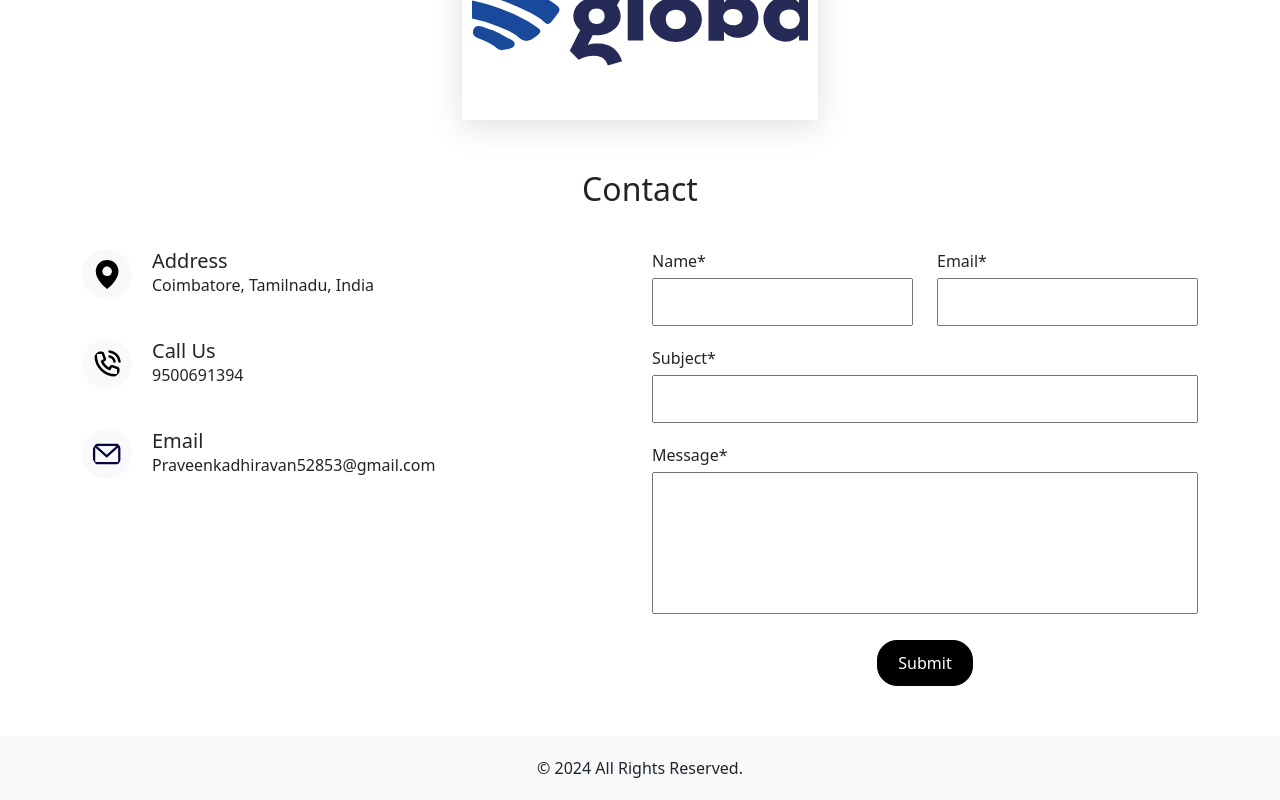
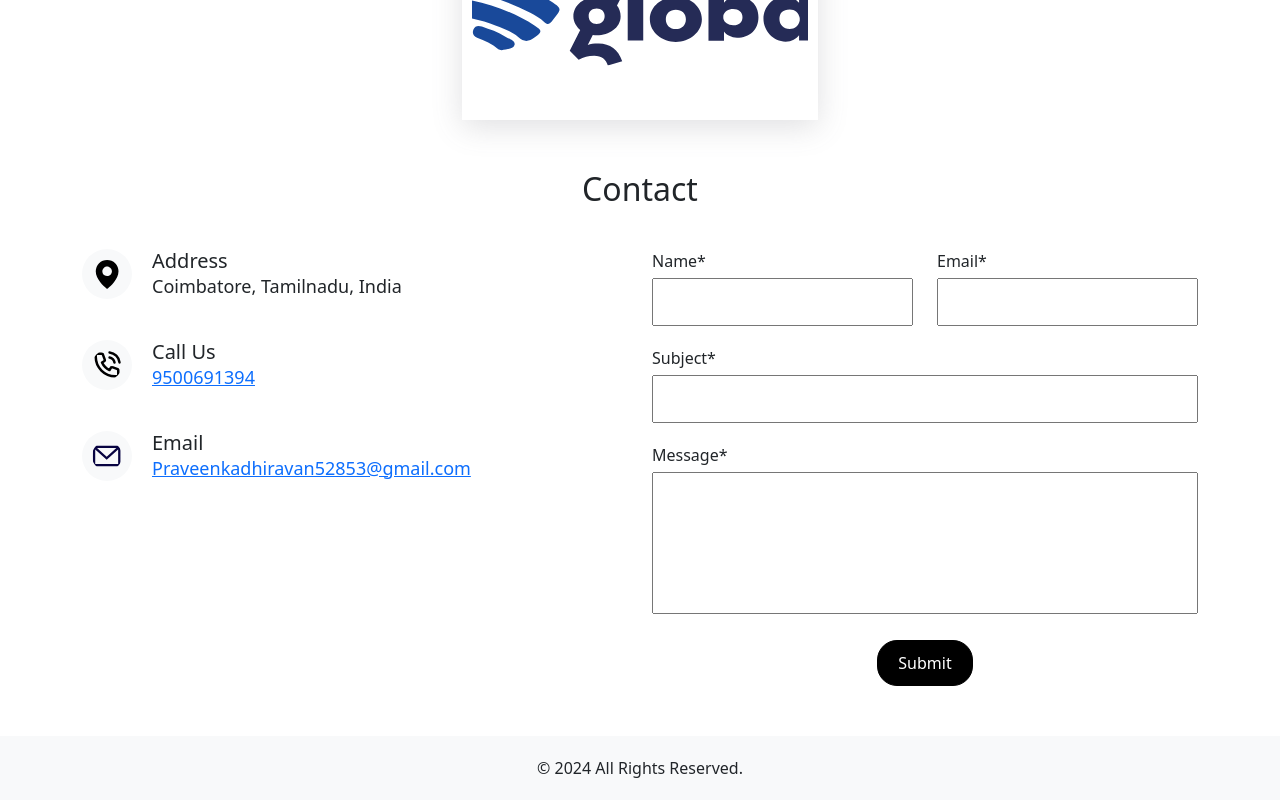
Before and after one commit to PraveenAkashk/PraveenAkash, a React (Vite) app: page / in a window 1280 px wide. Shown: the part 3970-4770 px from the top of the page. Built offline with nearby package versions, Linux system fonts and the light colour scheme.

Commit message:
styles and content updated

```diff
--- a/src/assets/stylesheets/components/Contact.scss
+++ b/src/assets/stylesheets/components/Contact.scss
@@ -71,6 +71,15 @@
                 gap: 20px;
                 margin-bottom: 40px;
 
+                p{
+                    font-size: 18px;
+                }
+
+                a{
+                    font-size: 18px;
+                    word-break: break-all;
+                }
+
                 img{
                     height: 50px;
                     width: 50px;
--- a/src/components/Contact.jsx
+++ b/src/components/Contact.jsx
@@ -120,14 +120,14 @@
                                         <img src={LocationInfo} alt="Location-icon" />
                                         <div>
                                             <h5>Call Us</h5>
-                                            <p>9500691394</p>
+                                            <p><a href="tel:9500691394">9500691394</a></p>
                                         </div>
                                     </li>
                                     <li className="contact-list">
                                         <img src={EmailInfo} alt="Location-icon" />
                                         <div>
                                             <h5>Email</h5>
-                                            <p>Praveenkadhiravan52853@gmail.com</p>
+                                            <p><a href="mailto:Praveenkadhiravan52853@gmail.com">Praveenkadhiravan52853@gmail.com</a></p>
                                         </div>
                                     </li>
                                 </ul>
```
